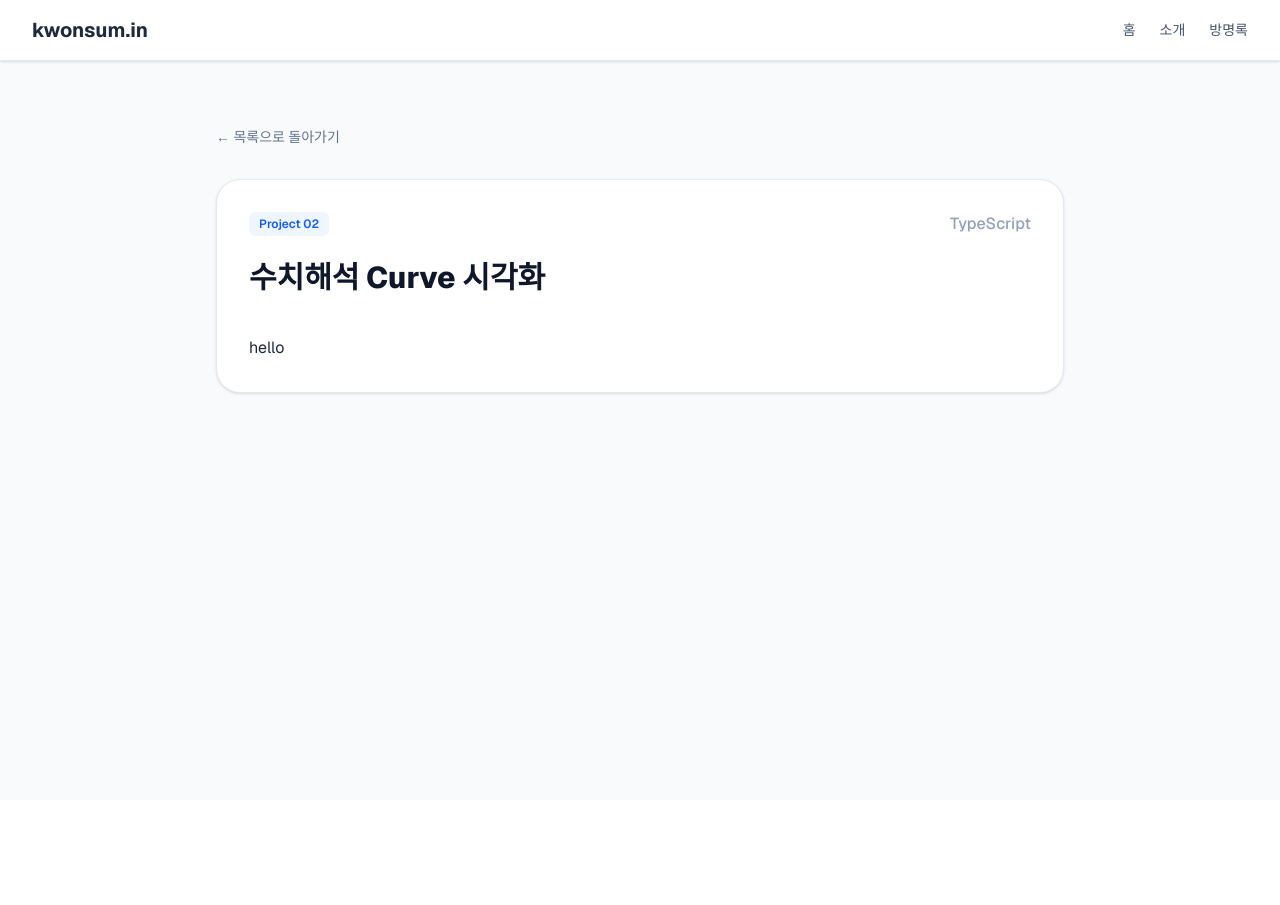
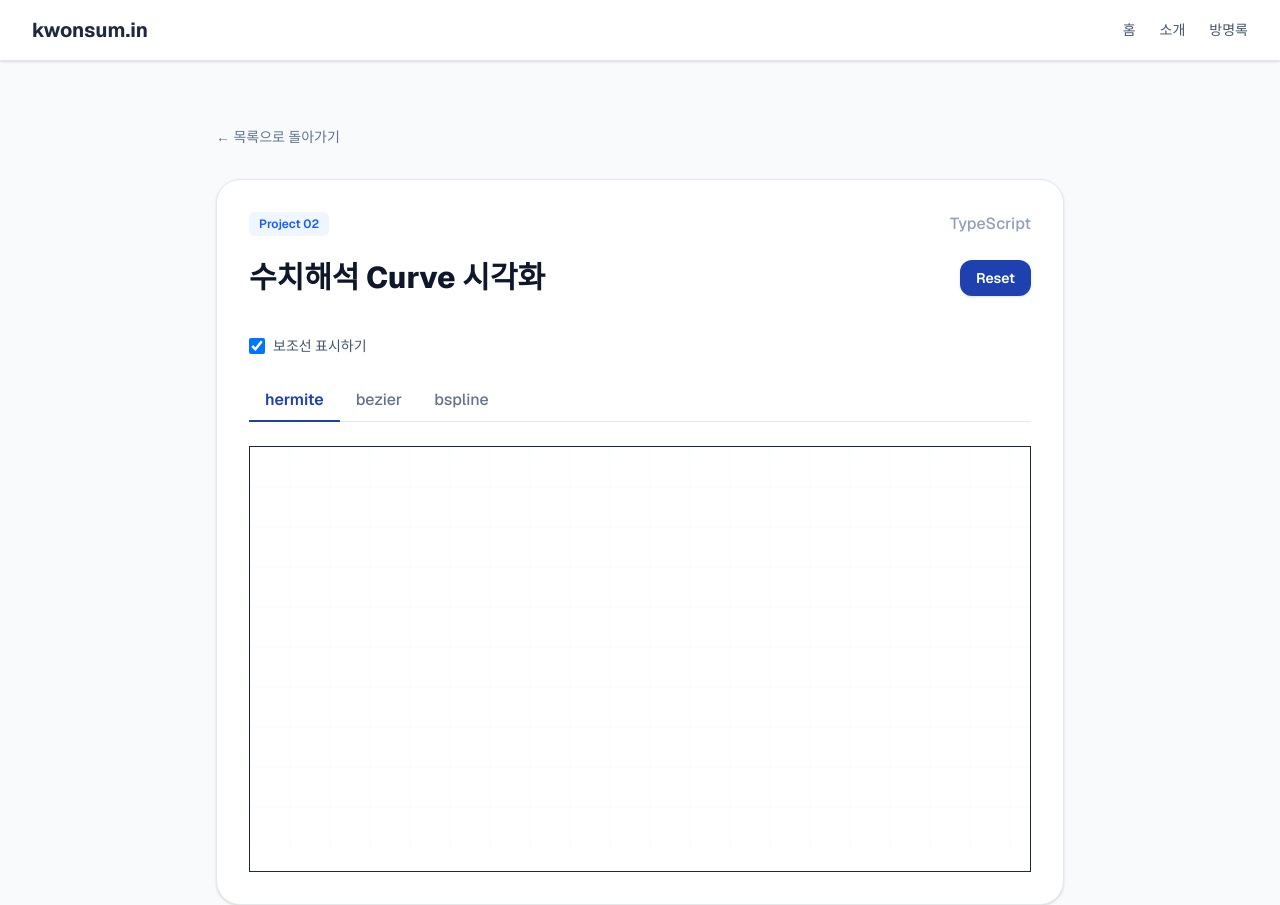
Before and after one commit to kwonsumin030716/portfolio, a Next.js app in the folder web/: page /projects/2 in a window 1280 px wide. Before the commit the page ends 800 px from the top, so only its background shows below. Built offline with nearby package versions, Linux system fonts and the light colour scheme.

Commit message:
Hermit Curve

```diff
--- a/web/src/app/projects/2/page.tsx
+++ b/web/src/app/projects/2/page.tsx
@@ -1,4 +1,5 @@
 'use client';
+
 
 import React, {useState, useRef, useEffect} from 'react';
 import Link from "next/link";
@@ -10,19 +11,67 @@ interface Point {
     y: number;
 }
 
-type CurveType = 'bezier' | 'bspline' | 'hermite';
+const CURVE_TYPE = ['hermite', 'bezier', 'bspline']  as const;
+type CurveType = (typeof CURVE_TYPE)[number];
 
 export default function CurvePage(){
     const data = projectData.find((item) => item.id == 2);
 
-    const [curveType, setCurveType] = useState<CurveType>('bezier');
+
+    const [curveType, setCurveType] = useState<CurveType>('hermite');
     const [points, setPoints] = useState<Point[]>([]);
-    const canvasRef = useRef<HTMLCanvasElement | null>(null);
+    const [dimensions, setDimensions] = useState({width: 600, height: 400});
+    const [showLine, setShowLine] = useState<boolean>(true);
 
+
+    const containerRef = useRef<HTMLDivElement>(null);
+    const canvasRef = useRef<HTMLCanvasElement>(null);
+
+    //크기 조절
     useEffect(() => {
-        draw();
-    }, [points, curveType]);
+        if(!containerRef) return;
 
+        const resizeObserver = new ResizeObserver((entries) => {
+            for(let entry of entries){
+                const {width} = entry.contentRect;
+                setDimensions({
+                    width: width,
+                    height: 400
+                });
+            }
+        });
+        resizeObserver.observe(containerRef.current);
+    }, []);
+
+    //그리기
+    useEffect(() => {
+        const canvas = canvasRef.current;
+        if(!canvas) return;
+        const ctx = canvas.getContext('2d');
+        if(!ctx) return;
+
+        ctx.clearRect(0,0,canvas.width, canvas.height);
+        ctx.strokeStyle = '#f8fafc';
+        ctx.lineWidth = 1;
+
+        for (let i = 0; i < canvas.width; i += 40) {
+            ctx.beginPath(); ctx.moveTo(i, 0); ctx.lineTo(i, canvas.height); ctx.stroke();
+        }
+        for (let i = 0; i < canvas.height; i += 40) {
+            ctx.beginPath(); ctx.moveTo(0, i); ctx.lineTo(canvas.width, i); ctx.stroke();
+        }
+
+        points.forEach((point, index) => {
+            ctx.fillStyle = index === 0 ? '#ef4444' : '#1f41b0';
+            ctx.beginPath();
+            ctx.arc(point.x, point.y, 3, 0, Math.PI * 2);
+            ctx.fill();
+        });
+
+        drawLine(ctx, points, showLine);
+    }, [dimensions, points, showLine]);
+
+    //캔버스 클릭 제어
     const handleCanvasClick = (e: React.MouseEvent<HTMLCanvasElement>) => {
         const canvas = canvasRef.current;
         if(!canvas) return;
@@ -30,64 +79,141 @@ export default function CurvePage(){
         const rect = canvas.getBoundingClientRect();
         const x = e.clientX - rect.left;
         const y = e.clientY - rect.top;
+
+        setPoints((prev) => [...prev, {x,y}]);
     }
 
-    const handleClear = () => {
-        setPoints([]);
+    const drawLine = (ctx: CanvasRenderingContext2D, points: Points[], showLine: showLine) => {
+        if(curveType === 'hermite'){
+            drawHermite(ctx, points, showLine);
+        }else if(curveType === 'bezier'){
+            drawBezier(ctx, points, showLine);
+        }else if(curveType === 'bspline'){
+            drawBSpline(ctx, points, showLine);
+        }
     }
 
-    const draw = () => {
-        const canvas = canvasRef.current;
-        if(!canvas) return;
+    const drawHermite = (ctx: CanvasRenderingContext2D, points: Point[], showLine: showLine) => {
+        if(points.length < 4) return;
 
-        const ctx = canvas.getContext('2d');
-        if(!ctx) return;
+        ctx.strokeStyle = '#1F41B0';
+        ctx.lineWidth = 3;
+        ctx.beginPath();
 
-        ctx.clearRect(0,0,canvas.width, canvas.height);
+        for(let i=0; i<points.length -3; i += 2){
+            const p00 = points[i];
+            const p01 = points[i+1];
+            const p10 = points[i+2];
+            const p11 = points[i+3];
 
-        ctx.fillStyle = '#ff4757';
-        points.forEach((p, index) => {
-            ctx.beginPath();
-            ctx.arc(p.x, p.y, 6, 0, Math.PI * 2);
-            ctx.fill();
+            const a0 = {x: (p01.x - p00.x), y: (p01.y - p00.y)};
+            const a1 = {x: (p11.x - p10.x), y: (p11.y - p10.y)};
 
-            ctx.fillStyle = '#333';
-            ctx.font = '12px sans-serif';
-            ctx.fillText(`P${index}`, p.x + 8, p.y -8);
-            ctx.fillStyle = '#ff4757';
-        });
+            for(let t = 0; t <= 1; t += 0.02){
+                const t2 = t * t;
+                const t3 = t2 * t;
 
-        if(points.length < 2) return;
+                const h00 = 2 * t3 - 3 * t2 + 1;
+                const h01 = - 2 * t3 + 3 * t2;
+                const h10 = t3 - 2 * t2 + t;
+                const h11 = t3 - t2;
 
-        ctx.lineWidth = 2;
+                const x = h00 * p00.x + h01 * p10.x + h10 * a0.x + h11 * a1.x;
+                const y = h00 * p00.y + h01 * p10.y + h10 * a0.y + h11 * a1.y;
 
-        if(curveType === 'bezier'){
-            ctx.strokeStyle = '#1e90ff';
-            drawBezier(ctx, points);
-        }else if(curveType === 'bspline'){
-            ctx.strokeStyle = '#2ed573';
-            drawBSpline(ctx, points);
-        }else if(curveType === 'hermite'){
-            ctx.strokeStyle = '#9b59b6';
-            drawHermite(ctx, points);
+                if(t === 0 && i === 0){
+                    ctx.moveTo(x,y);
+                }else{
+                    ctx.lineTo(x,y);
+                }
+            }
+        }
+        ctx.stroke();
+
+        if (showLine) {
+            ctx.strokeStyle = '#94a3b8';
+            ctx.lineWidth = 1.5;
+            ctx.setLineDash([5, 5]);
+
+            for (let i = 0; i < points.length - 1; i += 2) {
+                ctx.beginPath();
+                ctx.moveTo(points[i].x, points[i].y);
+                ctx.lineTo(points[i + 1].x, points[i + 1].y);
+                ctx.stroke();
+            }
+            ctx.setLineDash([]);
         }
     };
 
-    const drawBezier = (ctx: CanvasRenderingContext2D, pts: Point[]) => {
+    const drawBezier = (ctx: CanvasRenderingContext2D, points: Point[], showLine: showLine) => {
 
     }
-    const drawBSpline = (ctx: CanvasRenderingContext2D, pts: Point[]) => {
-
-    }
-    const drawHermite = (ctx: CanvasRenderingContext2D, pts: Point[]) => {
+    const drawBSpline = (ctx: CanvasRenderingContext2D, points: Point[], showLine: showLine) => {
 
     }
 
+
     return (
-        <BasePage projectData={data!}>
-            <div>
-                hello
-            </div>
-        </BasePage>
+        <BasePage
+            projectData={data!}
+
+            button={
+                <button
+                    onClick={() => {
+                        setPoints([]);
+                    }}
+                    className="px-4 py-2 bg-[#1F41B0] hover:bg-[#1F41B0]/90 text-white text-sm font-semibold rounded-xl shadow-sm transition-all active:scale-95"
+                >
+                    Reset
+                </button>
+            }
+
+            children={(
+                <>
+                    <div className="flex items-center gap-2 mb-6">
+                        <input
+                            type="checkbox"
+                            id="show-points"
+                            checked={showLine}
+                            onChange={(e) => setShowLine(e.target.checked)}
+                            className="w-4 h-4 text-[#1F41B0] border-slate-300 rounded focus:ring-[#1F41B0] cursor-pointer"
+                        />
+                        <label
+                            htmlFor="show-line"
+                            className="text-sm font-medium text-slate-600 cursor-pointer select-none"
+                        >
+                            보조선 표시하기
+                        </label>
+                    </div>
+
+                    <div className="flex border-b border-slate-200 mb-6 whitespace-nowrap">
+                        {CURVE_TYPE.map((type, index) => (
+                            <button
+                                key={index}
+                                onClick={() => setCurveType(type)}
+                                className={`px-4 py-2 font-medium text-base transition-all -mb-px cursor-pointer ${
+                                    type === curveType
+                                        ? "border-b-2 border-[#1F41B0] text-[#1F41B0] font-semibold"
+                                        : "border-b-2 border-transparent text-slate-500 hover:text-slate-800"
+                                }`}
+                            >
+                                {type}
+                            </button>
+                        ))}
+                    </div>
+                    <div ref={containerRef} className="w-full border">
+                        <canvas
+                            ref = {canvasRef}
+                            width={dimensions.width}
+                            height={dimensions.height}
+                            onClick={handleCanvasClick}
+                            className="w-full h-[400px] mb-6 whitespace-nowrap"
+
+                        />
+                    </div>
+
+                </>
+            )}
+        />
     );
 }
--- a/web/src/components/BasePage.tsx
+++ b/web/src/components/BasePage.tsx
@@ -6,9 +6,12 @@ import Link from "next/link";
 
 
 export default function BasePage({
-     projectData: data
-     , children
-    }:{projectData: (typeof projectData)[number];
+    projectData: data,
+    button,
+    children
+    }:{
+    projectData: (typeof projectData)[number];
+    button: React.ReactNode;
     children:React.ReactNode;
 }){
     return (
@@ -25,28 +28,7 @@ export default function BasePage({
                     </div>
                     <div className="flex justify-between items-center mb-10 w-full">
                         <h1 className="text-3xl font-extrabold text-slate-900">{ data?.title }</h1>
-                        {data.id === 1 &&
-                            <button
-                                onClick={() => {
-                                    fetch("/api/proxy/run", {
-                                        method: "GET",
-                                        headers: {"Authorization": `Bearer ${process.env.NEXT_PUBLIC_AUTH_TOKEN}`}
-                                    })
-                                        .then((res) => {
-                                            if (!res.ok) throw new Error("백엔드 함수 실행 실패");
-                                            return res.text();
-                                        })
-                                        .then((message) => {
-                                            alert("업데이트 완료: " + message);
-                                        })
-                                        .catch((err) => {
-                                            alert("오류 발생: " + err.message);
-                                        });
-                                }}
-                                className="px-4 py-2 bg-[#1F41B0] hover:bg-[#1F41B0]/90 text-white text-sm font-semibold rounded-xl shadow-sm transition-all active:scale-95"
-                            >
-                                Update
-                            </button>}
+                        {button}
                     </div>
                     {children}
                 </article>
```
Also changed, not shown: web/src/app/projects/1/page.tsx (+32 -2 lines).
